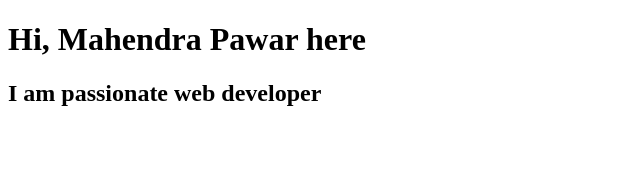
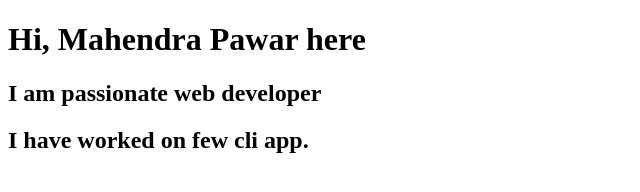
Before and after one commit to Mahi24-prog/NeogCamp_vid2, a plain HTML site: page index.html in a window 1280 px wide. Shown: the whole page, without its empty margins (0-640 px from the left). Drawn offline with Linux system fonts and the light colour scheme.

Commit message:
update details of project

```diff
--- a/index.html
+++ b/index.html
@@ -9,5 +9,7 @@
 <body>
     <h1>Hi, Mahendra Pawar here</h1>
     <h2>I am passionate web developer</h2>
+
+    <h2>I have worked on few cli app.</h2>
 </body>
 </html>
```
